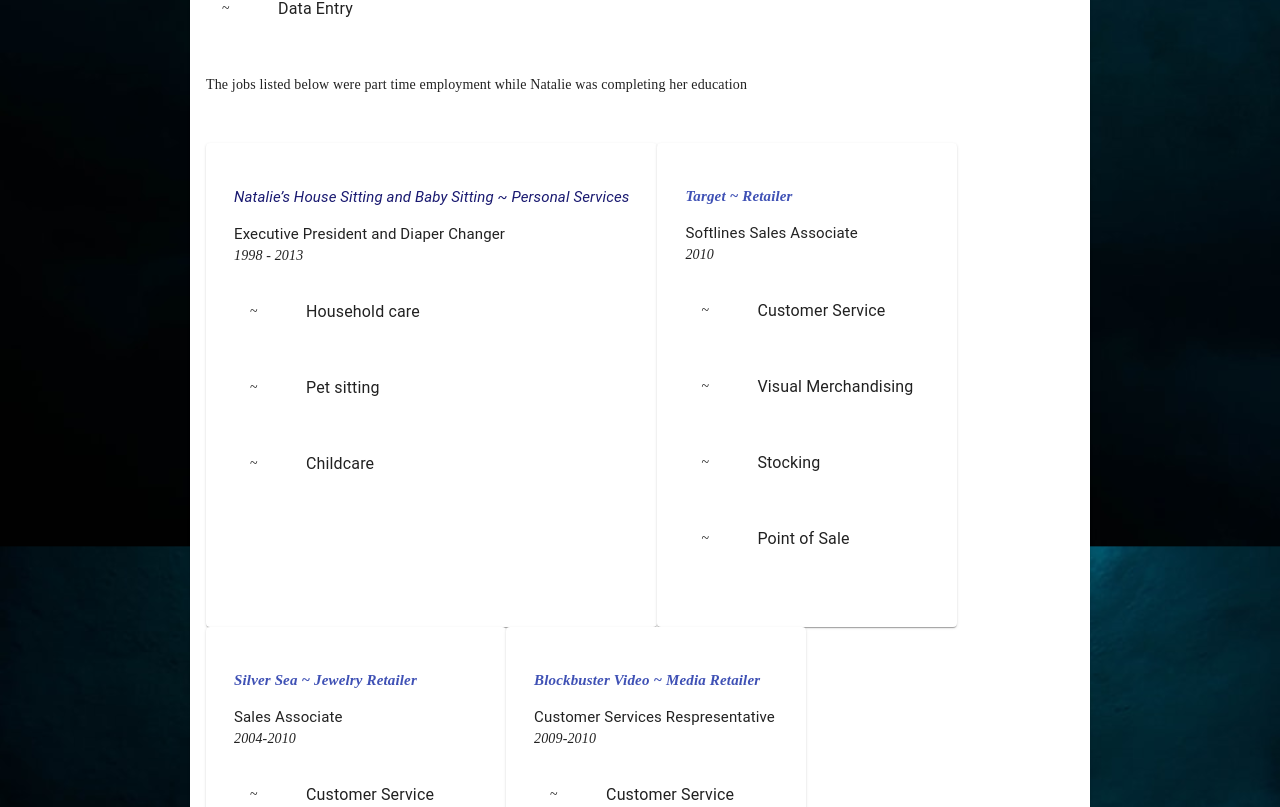
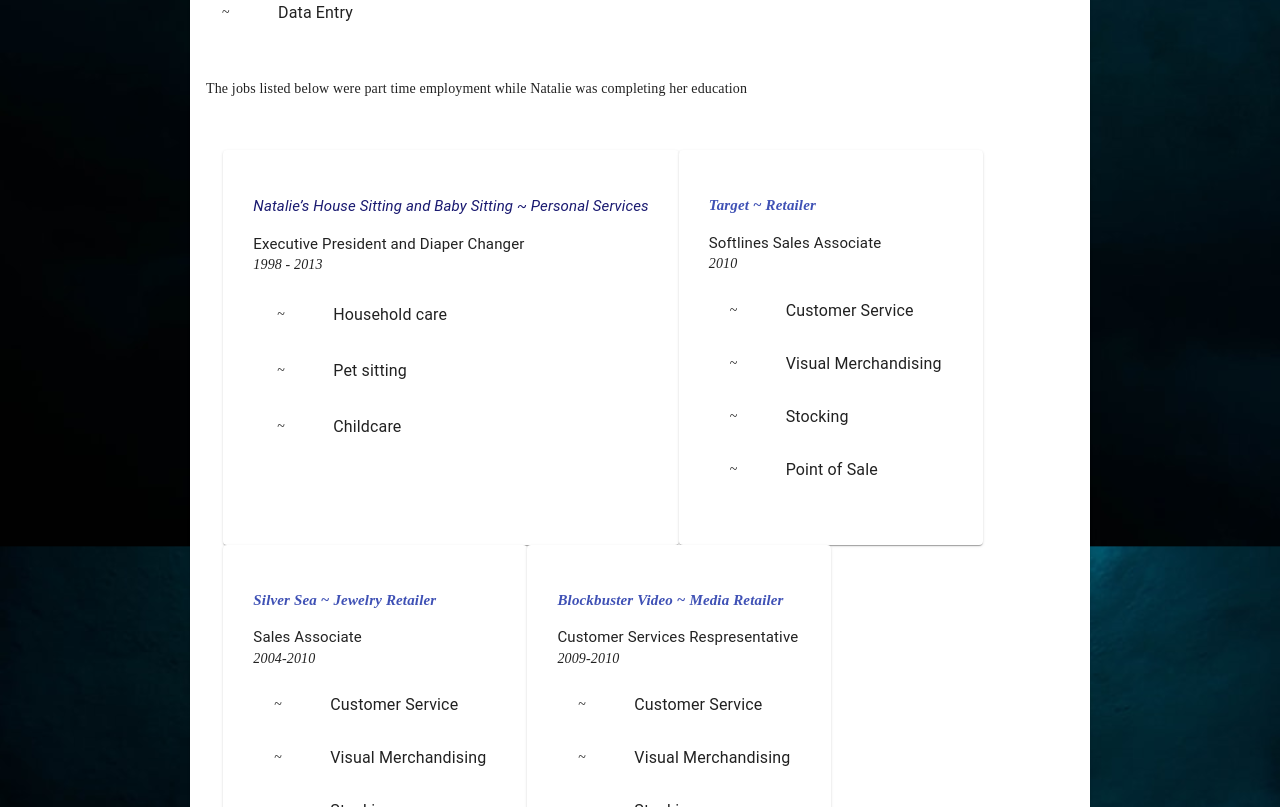
Before and after one commit to listenToRipley/nataliekendrick, a React (Create React App) app: page /resume in a window 1280 px wide. Shown: the part 1373-2180 px from the top of the page. Built offline with nearby package versions, Linux system fonts and the light colour scheme.

Commit message:
starting to get the card content okay

```diff
--- a/src/Components/ResumeExp.js
+++ b/src/Components/ResumeExp.js
@@ -1,7 +1,8 @@
 import React from 'react';
 import { makeStyles } from '@material-ui/core/styles';
 import Paper from '@material-ui/core/Paper';
-import Card from '@material-ui/core/Card'
+import Card from '@material-ui/core/Card';
+import CardContent from '@material-ui/core/CardContent';
 import Typography from '@material-ui/core/Typography';
 import List from '@material-ui/core/List';
 import Link from '@material-ui/core/Link';
@@ -22,7 +23,7 @@
     backgroundRepeat: 'no-repeat'
   },
   company: {
-    display: 'flex',
+    display: 'inline',
     fontStyle: 'italic',
     fontSize: 15,
     color: 'secondary',
@@ -34,15 +35,16 @@
   studentHistory: {
     display: 'flex',
     flexWrap: 'wrap',
-    marginTop: '1em',
-    marginBottom: '2em'
+    maxWidth: '100%',
+    margin: '2%',
   },
-  studentCard:{
-    display: 'flex',
-    flexWrap: 'wrap',
-    maxWidth: '100px',
-    maxHeight: '150px',
-    margin: '1em',
+  studentCard: {
+    display: 'block-inline',
+    minWidth: '80px',
+    maxWidth:'80px',
+    minHeight: '100px',
+    maxHeight: '100px',
+    margin: '1em'
   },
   studentTitle: {
     fontSize: 15
@@ -51,7 +53,7 @@
     color: 'midnightblue'
   },
   content: {
-    padding: '2em'
+    margin: '1em'
   },
   studentDuty:{
     fontSize: 10,
@@ -277,7 +279,7 @@
   const studentHistory = schoolHistory.map((each) => {
     return (
       <Card classes={classes.studentCard}>
-      <div className={classes.content}>
+      <CardContent className={classes.content}>
       {each.site === ''?
       <Typography className={classes.company}>
       <p className={classes.noLink}>{each.company} ~ {each.type}</p>
@@ -301,7 +303,7 @@
           )
         })}
       </List>
-      </div>
+      </CardContent>
       </Card>
     )
   })
```
